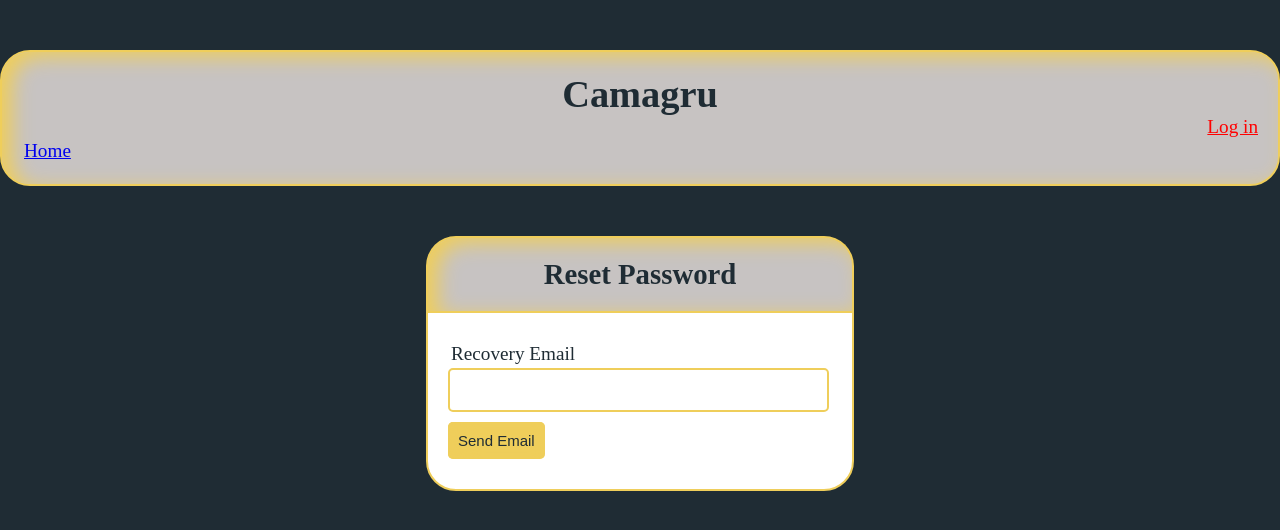
After one commit to kmarchan/Camagru, a PHP site: page /Camagru/reset_password.php in a window 1280 px wide. The commit adds this page. Shown: the top 530 px of the page. Run offline with PHP 8.4, Linux system fonts and the light colour scheme; data that the repository does not hold is empty.

Commit message:
in process of making password reset

```diff
--- a/login.php
+++ b/login.php
@@ -15,17 +15,19 @@
           <?php include('errors.php');?>
             <div class="input-group">
                 <label>Username</label>
-                <input type="text" name="username">
+                <input type="text" name="username" pattern="[^()/><\][\\\x22,;|]+">
             </div>
             <div class="input-group">
                 <label>Password</label>
-                <input type="password" name="password">
+                <input type="password" name="password" pattern="[^()/><\][\\\x22,;|]+">
             </div>
             <div class="input-group">
                 <button type="submit" name="login" class="button">Login</button>
             </div>
             <p>
                 New here? <a href="register.php">Sign up</a>
+                <br>
+                Forgot password? <a href="reset_password.php">Reset</a>
             </p>
         </form>
     </body>
--- /dev/null
+++ b/reset_password.php
@@ -0,0 +1,24 @@
+<!DOCTYPE html>
+<?php include('server.php');?>
+<html>
+    <head>
+        <title>Password reset</title>
+        <link rel="stylesheet" type="text/css" href="style.css">
+    </head>
+
+    <body>
+        <?php include_once("header.php")?>
+        <div class="header" id="head">
+            <h2>Reset Password</h2>
+        </div>
+        <form method="post" action="  " id="reg">
+            <div class="input-group">
+                <label>Recovery Email</label>
+                <input type="email" name="email" pattern="[^()/><\][\\\x22,;|]+">
+            </div>
+            <div class="input-group">
+                <button type="submit" name="recover" class="button">Send Email</button>
+            </div>
+        </form>
+    </body>
+</html>
--- a/server.php
+++ b/server.php
@@ -7,8 +7,8 @@
     $surname = "";
     $errors = array();
 
-    $username = $_GET['username'];
-    $confirmcode = $_GET['code'];
+    // $username = $_GET['username'];
+    // $confirmcode = $_GET['code'];
 
     $stmt = $db->prepare("SELECT * FROM camagru_db.users WHERE username = :usr OR email = :eml");
     $stmt->execute(["usr"=>$username, "eml"=>$email]);
@@ -49,12 +49,12 @@
             {
                 array_push($errors, "The two passwords do not match");
             }
-            else
-            {
-                $error = "Problem Authenticating";
-                $_SESSION['error'] = $error;
-                header('Location: ../index.php');
-            }
+            // else
+            // {
+            //     $error = "Problem Authenticating";
+            //     $_SESSION['error'] = $error;
+            //     header('Location: index.php');
+            // }
             if (sizeof($results) >= 1)
             {
                 array_push($errors, "Username/Email already in use");
```
Also changed, not shown: register.php (+6 -6 lines).
